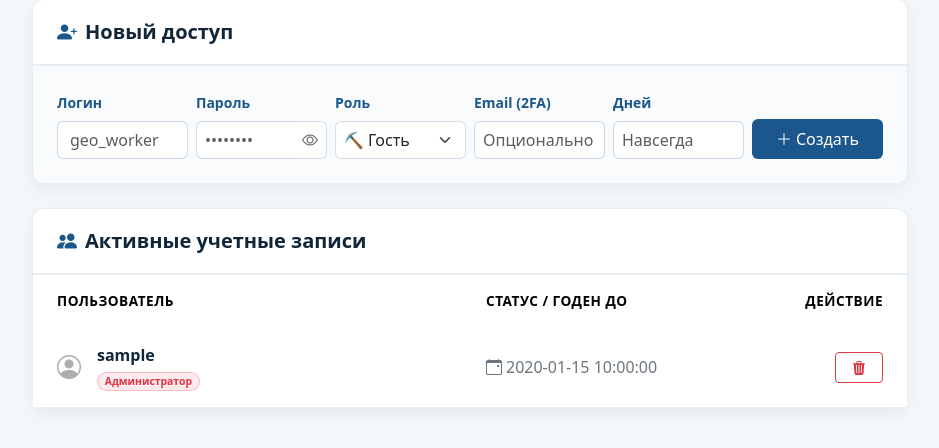
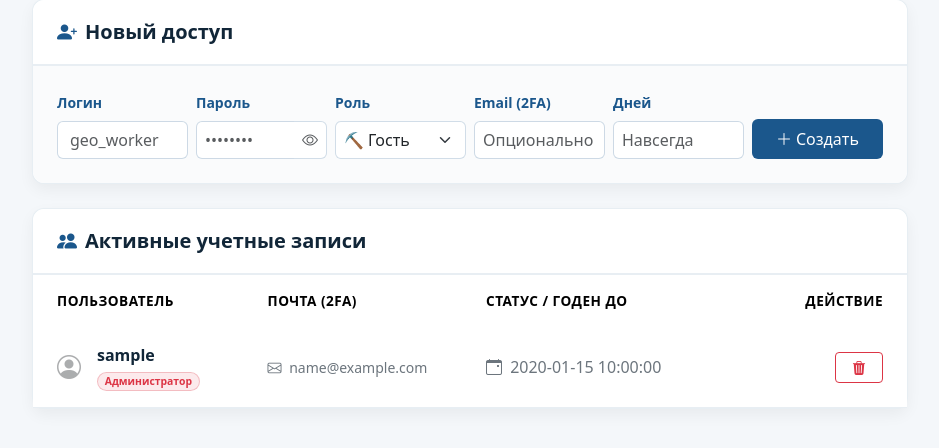
Before and after one commit to Chectus/gisweb, a Flask app: page /admin in a window 1280 px wide. Shown: the part 110-558 px from the top of the page, without its empty margins (170-1109 px from the left). Run offline with Flask 3, Linux system fonts and the light colour scheme; the visitor is signed in with stand-in values (Sample User, id 1); tables that the repository leaves empty hold one stand-in row (values such as "Sample post"); parts of the project's set-up code (start-up, migrations or seed data) failed here and were passed over.

Commit message:
колонка с почтой

```diff
--- a/templates/admin.html
+++ b/templates/admin.html
@@ -60,7 +60,7 @@
                         </select>
                     </div>
 
-                    <!-- НОВОЕ: Email для 2FA -->
+                    <!-- Email для 2FA -->
                     <div class="col-md-2">
                         <label class="form-label small fw-bold" style="color: var(--geo-main);">Email (2FA)</label>
                         <input type="email" class="form-control px-2" name="email" placeholder="Опционально">
@@ -80,6 +80,7 @@
             </div>
         </div>
 
+        <!-- БЛОК 2: Список пользователей -->
         <div class="admin-card mb-5">
             <div class="admin-card-header d-flex justify-content-between align-items-center">
                 <h5 class="mb-0 fw-bold" style="color: var(--geo-dark);"><i class="bi bi-people-fill me-2" style="color: var(--geo-main);"></i>Активные учетные записи</h5>
@@ -89,8 +90,9 @@
                     <table class="table table-hover table-geo align-middle mb-0">
                         <thead>
                             <tr>
-                                <th class="ps-4 w-50">Пользователь</th>
-                                <th>Статус / Годен до</th>
+                                <th class="ps-4 w-25">Пользователь</th>
+                                <th class="w-25">Почта (2FA)</th>
+                                <th class="w-25">Статус / Годен до</th>
                                 <th class="text-end pe-4">Действие</th>
                             </tr>
                         </thead>
@@ -111,11 +113,20 @@
                                     </div>
                                 </td>
 
+                                <!-- КОЛОНКА С ПОЧТОЙ -->
+                                <td>
+                                    {% if u.email %}
+                                        <span class="text-secondary small fw-medium"><i class="bi bi-envelope me-1"></i> {{ u.email }}</span>
+                                    {% else %}
+                                        <span class="text-muted small opacity-50">—</span>
+                                    {% endif %}
+                                </td>
+
                                 <td>
                                     {% if u.expires_at %}
-                                        <span class="text-secondary fw-medium"><i class="bi bi-calendar-event me-1"></i>{{ u.expires_at }}</span>
+                                        <span class="text-secondary fw-medium"><i class="bi bi-calendar-event me-1"></i> {{ u.expires_at }}</span>
                                     {% else %}
-                                        <span class="badge badge-gold rounded-pill"><i class="bi bi-infinity me-1"></i>Бессрочный</span>
+                                        <span class="badge badge-gold rounded-pill"><i class="bi bi-infinity me-1"></i> Бессрочный</span>
                                     {% endif %}
                                 </td>
 
@@ -138,12 +149,13 @@
                         <i class="bi bi-inbox fs-2" style="color: var(--geo-main);"></i>
                     </div>
                     <h6 class="fw-bold" style="color: var(--geo-dark);">База пуста</h6>
-                    <p class="text-muted small mb-0">Здесь появятся добавленные геологи.</p>
+                    <p class="text-muted small mb-0">Здесь появятся добавленные пользователи.</p>
                 </div>
                 {% endif %}
 
             </div>
         </div>
+
 
     </div>
 
```
